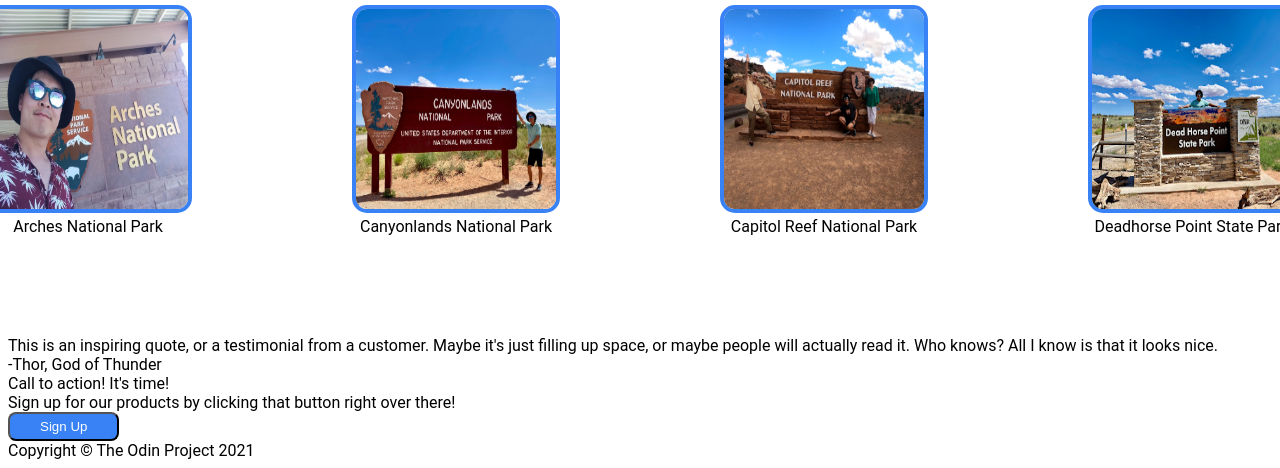
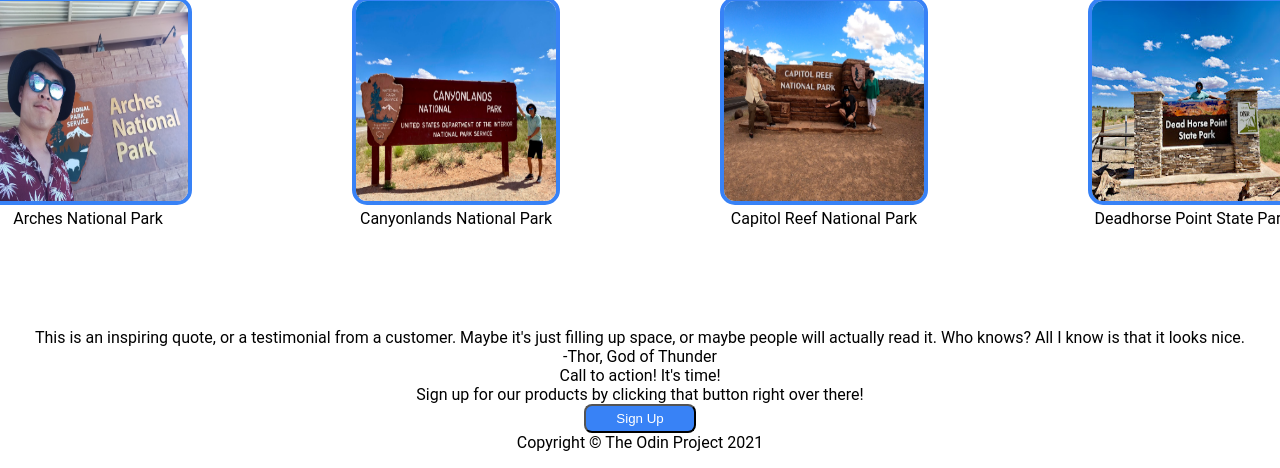
Before and after one commit to rodney-zhu/Odin-Project-Landing-Page, a plain HTML site: page index.html in a window 1280 px wide. Shown: the part 394-862 px from the top of the page. Drawn offline with Linux system fonts and the light colour scheme.

Commit message:
Change body padding and margin to 0
there was white space on the edges of the navbar and hero section of the webpage

```diff
--- a/style.css
+++ b/style.css
@@ -1,7 +1,13 @@
     body{
+
+        background-color: #FFFFFF;
+        padding: 0;
+        margin: 0;
+        text-align: center;
         font-family: 'Roboto', arial;
+    }
 
-    }
+/* Navbar Section */
 
     .section1{
         background-color: #1F2937;
```
Also changed, not shown: images/Utah-logo.jpg (added).
